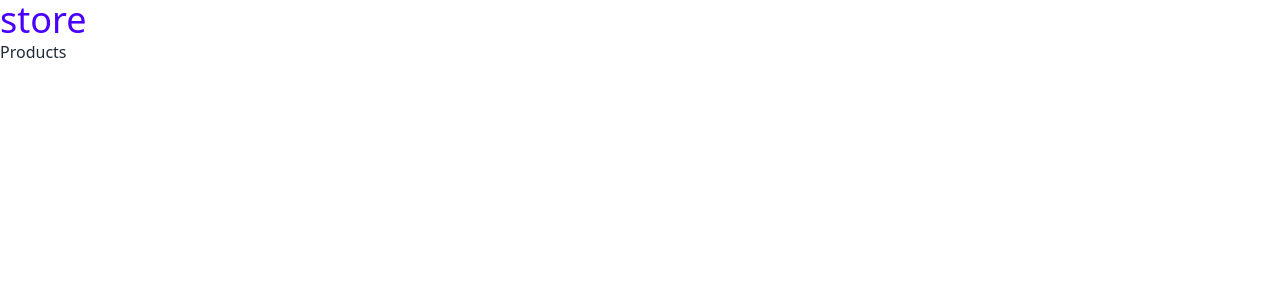
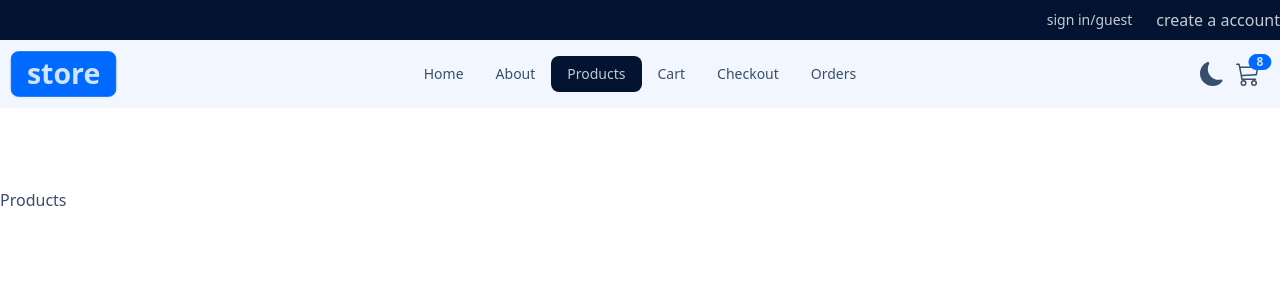
Before and after one commit to mamillagowtham/sofa-booking, a React (Vite) app in the folder my-project/: page /products in a window 1280 px wide. Shown: the top 300 px of the page. Built offline with nearby package versions, Linux system fonts and the light colour scheme.

Commit message:
themes added

```diff
--- /dev/null
+++ b/my-project/src/Components/Header.jsx
@@ -0,0 +1,16 @@
+import React from 'react'
+import {Link} from "react-router-dom"
+const Header = () => {
+  return (
+    <header className='bg-neutral py-2 text-neutral-content'>
+        <div className='align-element flex justify-center sm:justify-end'>
+            <div className=' flex gap-x-6 justify-center items-center'>
+                <Link to="/login" className='link link-hover text-xs sm:text-sm'>sign in/guest</Link>
+                <Link to="./register link link-hover text-xs sm:text-sm">create a account</Link>
+            </div>
+        </div>
+    </header>
+  )
+}
+
+export default Header
--- /dev/null
+++ b/my-project/src/Components/NavLinks.jsx
@@ -0,0 +1,47 @@
+import {NavLink} from "react-router-dom";
+import React from "react";
+
+
+const Links = [
+    {
+        id: 1,
+    url: "/",
+    text: "home",
+  },{
+    id: 2,
+    url: "/about",
+    text: "about",
+},{
+    id: 3,
+    url: "/products",
+    text: "products",
+},{
+    id: 4,
+    url: "/cart",
+    text: "cart",
+},{
+    id: 5,
+    url: "/checkout",
+    text: "checkout",
+},{
+    id: 1,
+    url: "/orders",
+    text: "orders",
+},
+];
+
+const NavLinks = () => {
+
+  return (
+    <>
+   {Links.map((link)=>{
+    const {id,url,text} = link;
+     return (<li key={id}>
+        <NavLink className="capitalize" to={url}>{text}</NavLink>
+     </li>)
+   })}
+   </>
+  )
+};
+
+export default NavLinks;
--- /dev/null
+++ b/my-project/src/Components/Navbar.jsx
@@ -0,0 +1,76 @@
+import React,{useState} from "react";
+import { BsCart3, BsMoonFill, BsSunFill } from "react-icons/bs";
+import { FaBarsStaggered } from "react-icons/fa6";
+import { NavLink } from "react-router-dom";
+import NavLinks from "./NavLinks";
+
+
+
+
+const themes ={
+  winter : "winter",
+  dracula :"dracula",
+}
+
+const Navbar = () => {
+  const [theme, setTheme] = useState(themes.winter);
+
+   const handleTheme = ()=>{
+    const {winter, dracula} =themes;
+     const newTheme = theme === winter? dracula : winter;
+     document.documentElement.setAttribute("data-theme",newTheme)
+    setTheme(newTheme);
+   }
+
+  return (
+    <nav className="bg-base-200">
+      <div className="navbar align-element">
+        <div className="navbar-start">
+          {/* {title} */}
+          <NavLink to="/" className="hidden lg:flex btn btn-primary text-3xl">
+            store
+          </NavLink>
+          {/* {Dropdown} */}
+          <div className="dropdown">
+            <label className="btn btn-ghost lg:hidden">
+              <FaBarsStaggered tabIndex={0} className="h-6 w-6" />
+            </label>
+            <ul
+              tabIndex={0}
+              className="menu menu-sm dropdown-content  mt-16 z-[1] p-2 shadow  bg-base-200 rounded-box w-50"
+            >
+              <NavLinks />
+            </ul>
+          </div>
+        </div>
+        <div className="navbar-center hidden lg:flex">
+          <ul className="menu menu-horizontal">
+            <NavLinks />
+          </ul>
+        </div>
+        <div className="navbar-end">
+          {/* theme setup */}
+          <label className="swap swap-rotate">
+            <input type="checkbox" onChange={handleTheme} />
+            {/* sun */}
+            <BsSunFill className= "swap-on h-6 w-6"/>
+            {/* moon */}
+            <BsMoonFill className= "swap-off h-6 w-6"/>
+
+          </label>
+          {/* cart link */}
+          <NavLink to="/cart" className="btn btn-ghost btn-circle btn-md">
+            <div className="indicator">
+              <BsCart3 className="w-6 h-6" />
+              <span className="indicator-item badge badge-sm badge-primary">
+                8
+              </span>
+            </div>
+          </NavLink>
+        </div>
+      </div>
+    </nav>
+  );
+};
+
+export default Navbar;
--- a/my-project/src/Components/SubmitBtn.jsx
+++ b/my-project/src/Components/SubmitBtn.jsx
@@ -1,8 +1,15 @@
 import React from 'react'
+import { useNavigation } from "react-router-dom";
+
 
 const SubmitBtn = ({text}) => {
+  const navigate = useNavigation();
+  const isSubmitting = navigate.state === "submitting";
+
   return (
-    <button  className='btn btn-primary btn-block'>{text}</button>
+    <button  className='btn btn-primary btn-block' disabled={isSubmitting}>
+    {isSubmitting ? (<span className='loading loading-spinner'>sending...</span>) :(text || "submit")}
+    </button>
   )
 }
 
--- a/my-project/src/Components/index.js
+++ b/my-project/src/Components/index.js
@@ -1,3 +1,6 @@
 import React from "react"
 export {default as FormInput} from "./FormInput";
-export {default as SubmitBtn} from "./SubmitBtn"
+export {default as SubmitBtn} from "./SubmitBtn";
+export {default as Header} from "./Header";
+export {default as Navbar}  from "./Navbar";
+export {default as NavLinks} from "./NavLinks"
--- a/my-project/src/Pages/HomeLayout.jsx
+++ b/my-project/src/Pages/HomeLayout.jsx
@@ -1,16 +1,21 @@
 import React from 'react'
 import { Outlet } from 'react-router-dom'
+import { Header, Navbar } from '../Components'
+
 
 
 const HomeLayout = () => {
   return (
     <>
-    <nav>
-      <span className='text-4xl text-primary'>store</span>
-    </nav>
+   <Header/>
+   <Navbar/>
+    <section className='align-element py-20'>
+
     <Outlet/>
+    </section>
     </>
   )
+  py-20;
 }
 
 export default HomeLayout
--- a/my-project/src/Pages/Login.jsx
+++ b/my-project/src/Pages/Login.jsx
@@ -23,9 +23,19 @@ const Login = () => {
           defaultValue="secret"
         />
         <div className="mt-4">
-        <SubmitBtn text="login"/>
-        <button type="button" className="btn btn-secondary btn-block mt-1">Guest User</button>
-        <p className="text-center">Not a member yet? <Link to="register" className="ml-2 link-hover link-primary capitalize">Register</Link></p>
+          <SubmitBtn text="login" />
+          <button type="button" className="btn btn-secondary btn-block mt-1">
+            Guest User
+          </button>
+          <p className="text-center">
+            Not a member yet?
+            <Link
+              to="/register"
+              className="ml-2 link-hover link-primary capitalize"
+            >
+              Register
+            </Link>
+          </p>
         </div>
       </Form>
     </section>
--- a/my-project/src/Pages/Register.jsx
+++ b/my-project/src/Pages/Register.jsx
@@ -1,9 +1,33 @@
-import React from 'react'
+import React from "react";
+import { Form, Link } from "react-router-dom";
+import { FormInput, SubmitBtn } from "../Components";
 
 const Register = () => {
   return (
-    <div>Register</div>
-  )
-}
+    <section className="h-screen grid place-items-center">
+      <Form
+        method="POST"
+        className="card w-96 p-8 bg-base-100 shadow-lg flex flex-col gap-y-4"
+      >
+        <h4 className="text-center font-bold">Register</h4>
+        <FormInput type="text" label="UserName" name="UserName" />
+        <FormInput type="mail" label="email" name="email" />
+        <FormInput type="password" label="password" name="password" />
+        <div>
+          <SubmitBtn text="register" />
+        </div>
+        <p className="text-center">
+          Already a member ?
+          <Link
+            to="/login"
+            className="ml-2 link-hover link-primary capitalize"
+          >
+          Login
+          </Link>
+        </p>
+      </Form>
+    </section>
+  );
+};
 
-export default Register
+export default Register;
--- a/my-project/src/index.css
+++ b/my-project/src/index.css
@@ -1,3 +1,10 @@
 @tailwind base;
 @tailwind components;
 @tailwind utilities;
+
+@layer component;
+{
+.align-element{
+    @apply mx-auto max-w-6xl px-8;
+}
+}
--- a/my-project/tailwind.config.cjs
+++ b/my-project/tailwind.config.cjs
@@ -8,4 +8,7 @@ export default {
     extend: {},
   },
   plugins: [require("@tailwindcss/typography"), require("daisyui")],
+  daisyui: {
+    themes: ["winter", "dracula"],
+  },
 }
```
